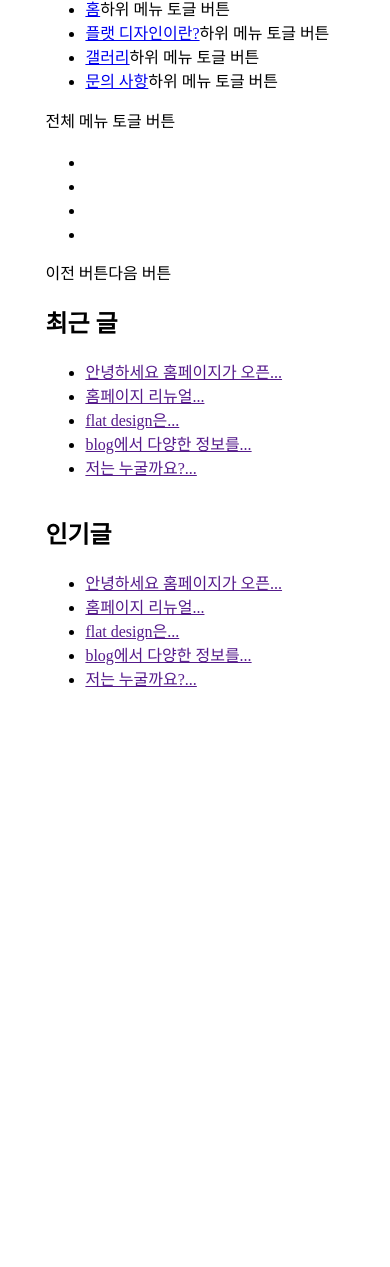
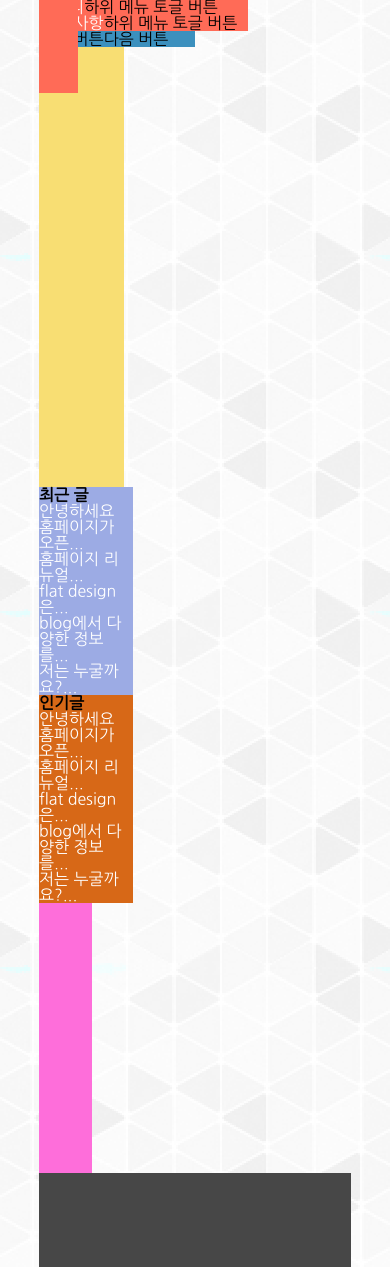
Before and after one commit to NewBean0312/dokdoWebSiteCode, a plain HTML site: page index.html in a window 390 px wide. Shown: the part 129-1396 px from the top of the page. Before the commit the page ends 844 px from the top, so only its background shows below. Drawn offline with Linux system fonts and the light colour scheme; files whose address does not match are found by name.

Commit message:
반응형 구조 CSS 작업

```diff
--- /dev/null
+++ b/CSS/index.css
@@ -0,0 +1,95 @@
+*{margin:0; padding:0;}
+
+#wrap{
+display:flex;
+flex-flow:row wrap;
+width:90%;
+margin:0 auto;
+}
+
+.header{
+display:flex;
+order:1;
+justify-content:flex-end;
+position:relative;
+width:100%;
+}
+
+.header h1{
+position:absolute;
+top:0;
+left:0;
+width:12.5%;
+height:142px;
+background:#ff6b57;
+}
+
+.header nav{
+width:87.5%;
+min-height:80px;
+background:#ff6b57;
+}
+
+.slider_section{
+order:2;
+width:50%;
+background:#3c90be;
+}
+
+.gallery_section{
+order:3;
+width:27.083333333333333333333333333333%;
+height:440px;
+background:#f8de73;
+}
+
+.rankup_section{
+order:4;
+width:22.916666666666666666666666666667%;
+background:#00d2a5;
+}
+
+.latest_post_section{
+order:5;
+width:30%;
+background:#9cabe4;
+}
+
+.popular_post_section{
+order:6;
+width:30%;
+background:#d76817;
+}
+
+.banner_section{
+display:flex;
+order:7;
+flex-flow:column nowrap;
+width:22.916666666666666666666666666667%;
+}
+
+.banner_section div{
+flex:1 1 0;
+}
+
+.banner_section div.banner_box_01{
+background:#0175bb;
+}
+
+.banner_section div.banner_box_02{
+background:#1261c9;
+}
+
+.social_section{
+order:8;
+width:17.083333333333333333333333333333%;
+height:270px;
+background:#fe6eda;
+}
+
+.footer{
+order:9;
+width:100%;
+height:94px;
+background:#474747;
+}
--- a/index.html
+++ b/index.html
@@ -5,8 +5,9 @@
     <meta http-equiv="X-UA-Compatible" content="IE=edge">
     <meta name="viewport" content="width=device-width, initial-scale=1.0">
     <title>FLAT DESIGN</title>
-    <link rel="stylesheet" type="text/css" href="">
-    <link rel="stylesheet" type="text/css" href="">
+    <link rel="stylesheet" href="./CSS/reset.css">
+    <link rel="stylesheet" href="">
+    <link rel="stylesheet" href="./CSS/index.css">
     <link rel="apple-touch-icon-precomposed" type="text/css" href="./images/favicon/flat-design-touch.png">
     <script src="./js/jquery.min.js"></script>
     <style>
@@ -67,6 +68,8 @@
         <section class="slider_section">
             <span class="prev_btn">이전 버튼</span><span class="next_btn">다음 버튼</span>
         </section>
+        <section class="gallery_section"></section>
+        <section class="rankup_section"></section>
         <section class="latest_post_section">
             <h2 class="title">최근 글</h2>
             <ul class="latest_post_list">
@@ -87,6 +90,12 @@
                 <li><a href="">저는 누굴까요?...</a></li>
             </ul>
         </section>
+        <section class="banner_section">
+            <div class="banner_box_01"></div>
+            <div class="banner_box_02"></div>
+        </section>
+        <section class="social_section"></section>
+        <footer class="footer"></footer>
     </div>
 </body>
 </html>
```
